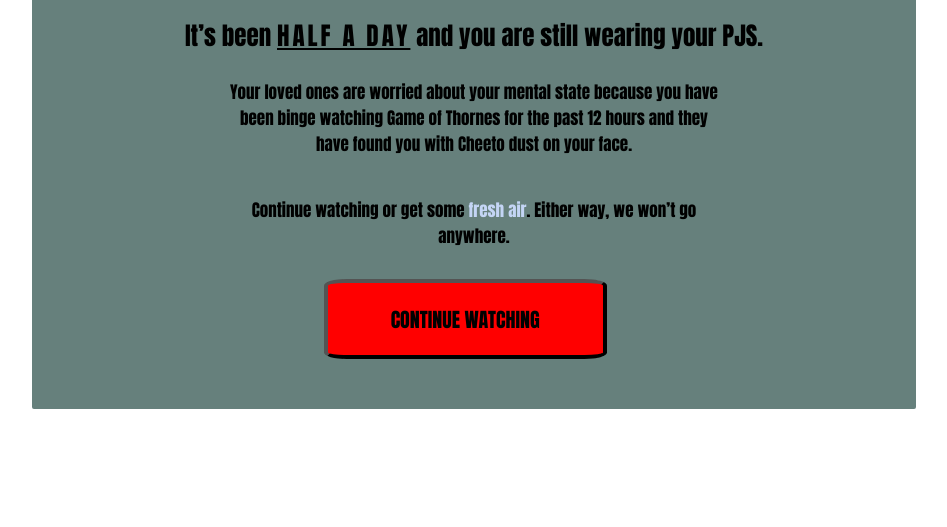
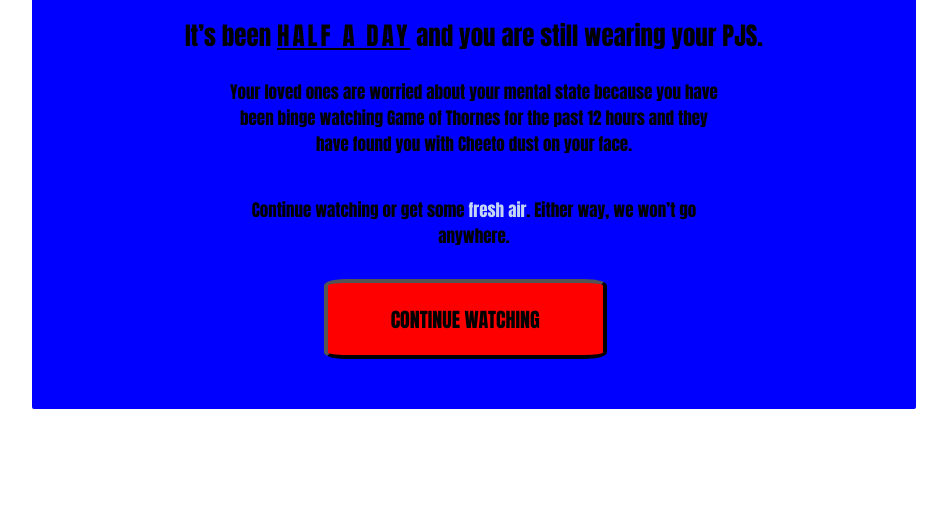
Before and after one commit to KityLinn/Are-you-still-watching, a plain HTML site: page index.html in a window 1280 px wide. Shown: the part 273-800 px from the top of the page, without its empty margins (166-1113 px from the left). Drawn offline with Linux system fonts and the light colour scheme.

Commit message:
Update ayswcss.css

```diff
--- a/ayswcss.css
+++ b/ayswcss.css
@@ -9,7 +9,7 @@
 }
 
 .box1 {
-    background-color: rgba(102, 128, 124, 1);
+    background-color:blue;
     margin: auto;
     width: 70%;
     height: 70vh;
```
